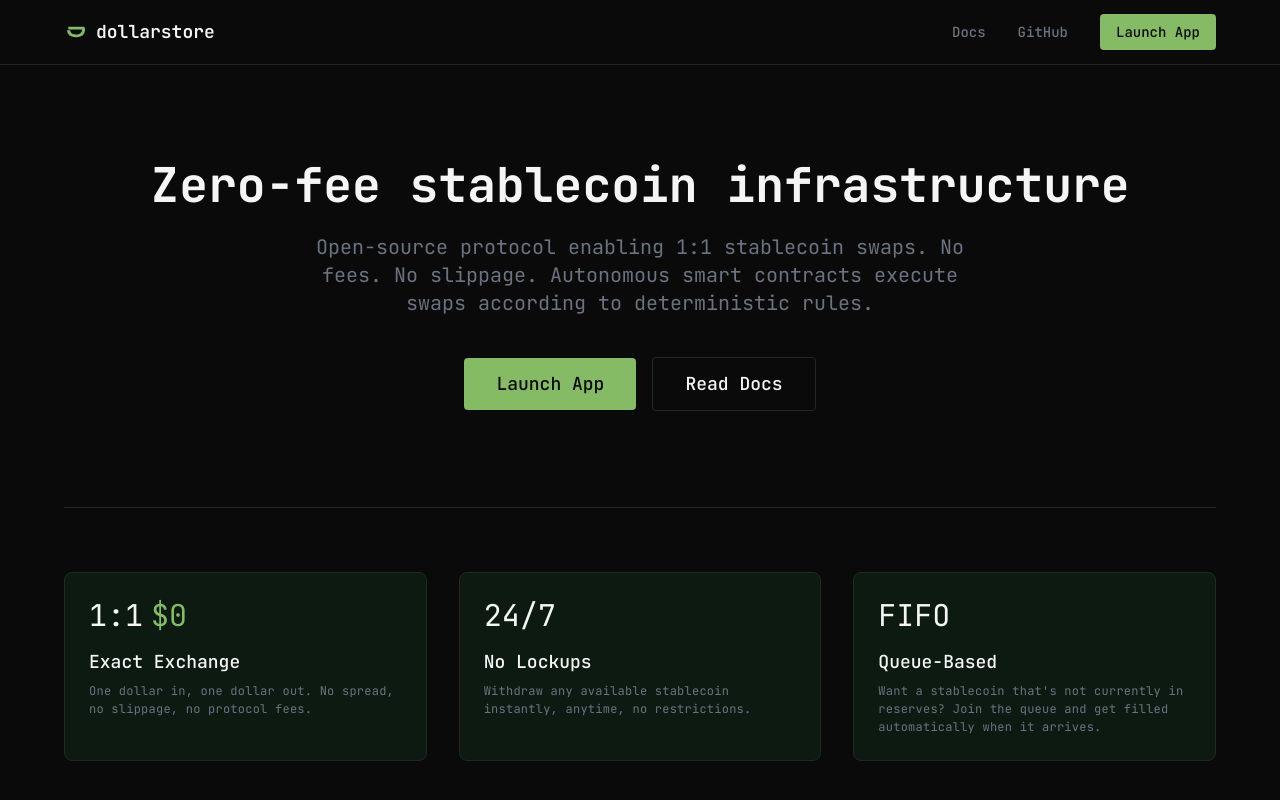
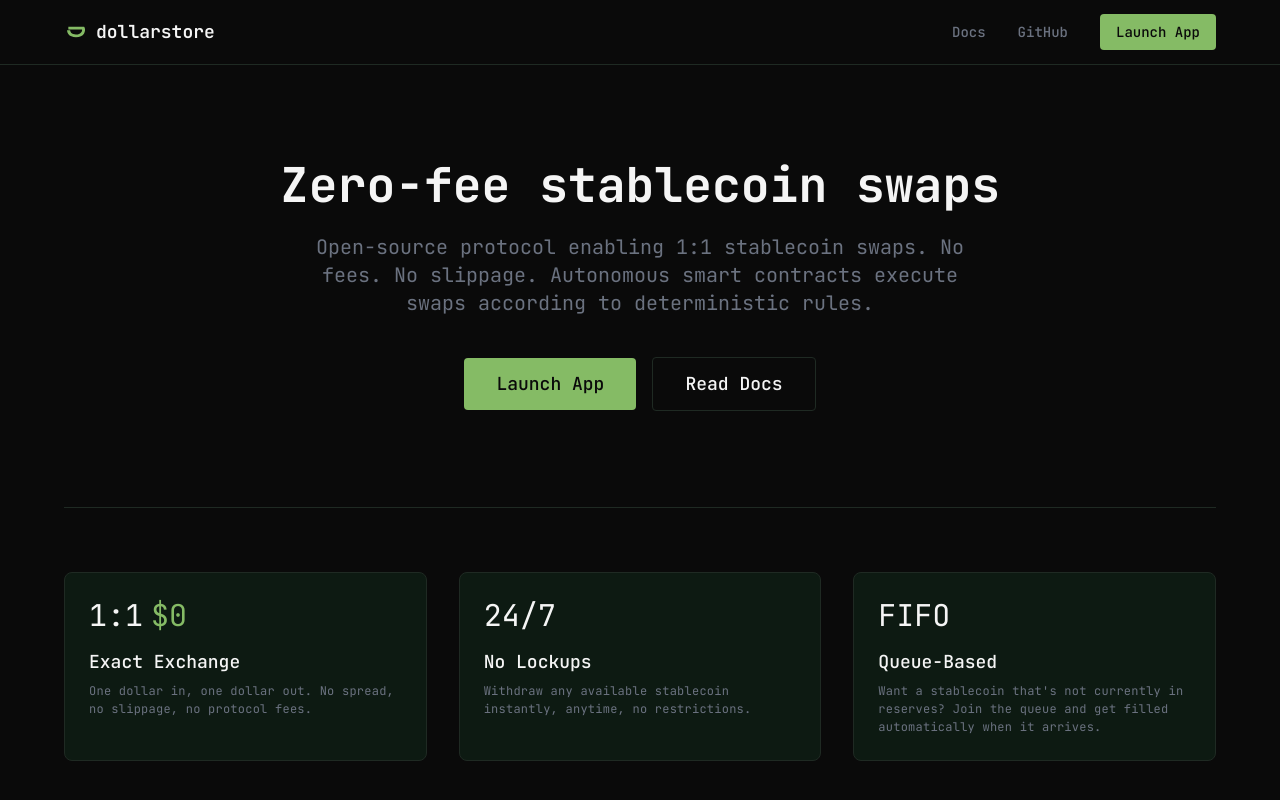
Before and after one commit to wandering-soupsmith/dollar, a Next.js app in the folder frontend/: page /marketing in a window 1280 px wide. Shown: the top 800 px of the page. Built offline with nearby package versions, Linux system fonts and the light colour scheme.

Commit message:
Update headline from "infrastructure" to "swaps"

```diff
--- a/frontend/src/app/marketing/layout.tsx
+++ b/frontend/src/app/marketing/layout.tsx
@@ -4,13 +4,13 @@ import { CONTRACTS } from "@/config/contracts";
 import { Logo } from "@/components/logo";
 
 export const metadata: Metadata = {
-  title: "Dollar Store | Zero-Fee Stablecoin Infrastructure",
+  title: "Dollar Store | Zero-Fee Stablecoin Swaps",
   description:
     "Open-source protocol enabling 1:1 stablecoin swaps with no fees and no slippage. Published by Buckets LLC.",
   keywords: ["stablecoin", "USDC", "USDT", "swap", "DeFi", "Ethereum", "protocol"],
   openGraph: {
     title: "Dollar Store",
-    description: "Zero-fee stablecoin infrastructure",
+    description: "Zero-fee stablecoin swaps",
     siteName: "Dollar Store",
     type: "website",
   },
--- a/frontend/src/app/marketing/page.tsx
+++ b/frontend/src/app/marketing/page.tsx
@@ -7,7 +7,7 @@ export default function MarketingPage() {
       {/* Hero */}
       <section className="py-24 text-center">
         <h1 className="text-4xl md:text-5xl font-bold text-white mb-6">
-          Zero-fee stablecoin infrastructure
+          Zero-fee stablecoin swaps
         </h1>
         <p className="text-xl text-muted max-w-2xl mx-auto mb-10">
           Open-source protocol enabling 1:1 stablecoin swaps. No fees. No slippage.
```
